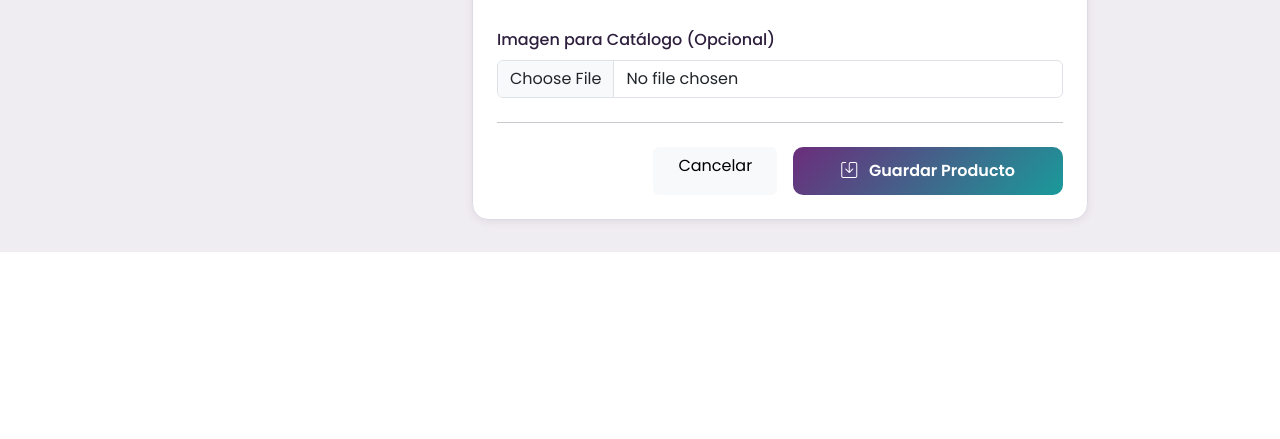
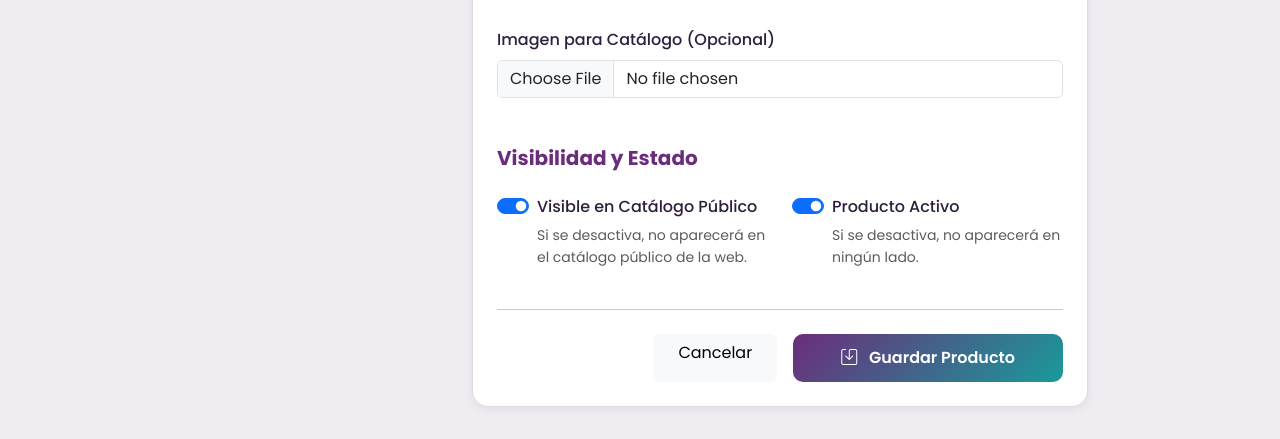
Before and after one commit to jensen27718/sistema-jema, a Django app: page /panel/productos/crear/ in a window 1280 px wide. Shown: the part 810-1249 px from the top of the page. Before the commit the page ends 1062 px from the top, so only its background shows below. Run offline with Django 5.2, Linux system fonts and the light colour scheme; a user stored in the database is signed in; tables that the repository leaves empty hold one stand-in row (values such as "Sample post").

Commit message:
nuevo boton productos

```diff
--- a/products/catalog_views.py
+++ b/products/catalog_views.py
@@ -322,7 +322,7 @@ def generate_catalog_pdf_view(request):
     category_ids = request.POST.getlist('categories')
     phone = request.POST.get('phone', '321 216 5252')
 
-    products = Product.objects.all()
+    products = Product.objects.filter(is_active=True, is_online=True)
     if product_type:
         products = products.filter(product_type=product_type)
     if category_ids:
--- a/products/forms.py
+++ b/products/forms.py
@@ -20,7 +20,7 @@ class AddressForm(forms.ModelForm):
 class ProductForm(forms.ModelForm):
     class Meta:
         model = Product
-        fields = ['name', 'categories', 'product_type', 'description', 'source_file', 'image']
+        fields = ['name', 'categories', 'product_type', 'description', 'source_file', 'image', 'is_online', 'is_active']
         widgets = {
             'name': forms.TextInput(attrs={'class': 'form-control'}),
             'categories': forms.CheckboxSelectMultiple(),  # Soporte para múltiples categorías
@@ -28,12 +28,17 @@ class ProductForm(forms.ModelForm):
             'description': forms.Textarea(attrs={'class': 'form-control', 'rows': 3}),
             'source_file': forms.FileInput(attrs={'class': 'form-control'}),
             'image': forms.FileInput(attrs={'class': 'form-control'}),
+            'is_online': forms.CheckboxInput(attrs={'class': 'form-check-input'}),
+            'is_active': forms.CheckboxInput(attrs={'class': 'form-check-input'}),
         }
         labels = {
             'categories': 'Categorías (selecciona una o más)',
+            'is_online': 'Visible en Catálogo Público',
+            'is_active': 'Producto Activo',
         }
         help_texts = {
             'categories': 'El producto aparecerá en todas las categorías seleccionadas',
+            'is_active': 'Si se desactiva, no aparecerá en ningún lado.',
         }
 
 
--- a/products/models.py
+++ b/products/models.py
@@ -68,6 +68,7 @@ class Product(models.Model):
         ('impreso_globo', 'Impreso para Globos'),
         ('cinta', 'Cinta Ramos'),
         ('logo', 'Stickers Logo'),
+        ('interno', 'Manejo Interno / Otros'),
     )
 
     name = models.CharField("Referencia / Nombre", max_length=200)
@@ -82,7 +83,10 @@ class Product(models.Model):
     image = models.ImageField("Imagen Catálogo", upload_to='products_img/', blank=True, null=True)
 
     # Control de visibilidad en catálogo público
-    is_online = models.BooleanField("Visible en Catálogo", default=True)
+    is_online = models.BooleanField("Visible en Catálogo Público", default=True)
+
+    # Control de estado general (Activado/Desactivado)
+    is_active = models.BooleanField("Producto Activo (General)", default=True, help_text="Si se desactiva, no aparecerá ni en catálogo ni en pedidos internos.")
 
     created_at = models.DateTimeField(auto_now_add=True)
 
--- a/products/views.py
+++ b/products/views.py
@@ -230,10 +230,11 @@ def catalogo_publico_view(request, type_slug, category_slug=None):
         # Si el slug no es válido, 404 o redirigir al default
         return redirect('catalogo_root')
 
-    # 1. Obtener productos base (solo del tipo actual y online)
+    # 1. Obtener productos base (solo del tipo actual, activos y online)
     products_query = Product.objects.filter(
         product_type=current_type_code,
         variants__isnull=False,
+        is_active=True,
         is_online=True
     ).distinct().order_by('-created_at')
 
@@ -254,6 +255,7 @@ def catalogo_publico_view(request, type_slug, category_slug=None):
     if not request.headers.get('x-requested-with') == 'XMLHttpRequest':
         categories = Category.objects.filter(
             products__product_type=current_type_code,
+            products__is_active=True,
             products__is_online=True
         ).distinct()
 
@@ -690,7 +692,7 @@ def product_list_enhanced_view(request):
     - Ordenamiento
     - Checkboxes para acciones masivas
     """
-    products = Product.objects.all().prefetch_related('categories', 'variants')
+    products = Product.objects.filter(is_active=True).prefetch_related('categories', 'variants')
 
     # Búsqueda
     search_query = request.GET.get('q', '')
@@ -790,6 +792,22 @@ def mass_edit_products_view(request):
             product_names = [p.name for p in products[:5]]  # Primeros 5
             products.delete()
             msg = f'✓ {count} producto(s) eliminado(s): {", ".join(product_names)}{"..." if count > 5 else ""}'
+            if request.headers.get('x-requested-with') == 'XMLHttpRequest':
+                return JsonResponse({'status': 'ok', 'message': msg})
+            messages.success(request, msg)
+            return redirect('panel_product_list')
+
+        elif action == 'set_active':
+            products.update(is_active=True)
+            msg = f'✓ {count} producto(s) marcados como ACTIVOS.'
+            if request.headers.get('x-requested-with') == 'XMLHttpRequest':
+                return JsonResponse({'status': 'ok', 'message': msg})
+            messages.success(request, msg)
+            return redirect('panel_product_list')
+
+        elif action == 'set_inactive':
+            products.update(is_active=False)
+            msg = f'✓ {count} producto(s) marcados como INACTIVOS (Ocultos de todo lado).'
             if request.headers.get('x-requested-with') == 'XMLHttpRequest':
                 return JsonResponse({'status': 'ok', 'message': msg})
             messages.success(request, msg)
@@ -900,6 +918,11 @@ def inline_edit_product_api(request):
             product.save()
             return JsonResponse({'status': 'ok', 'new_value': value})
 
+        elif field == 'is_active':
+            product.is_active = bool(value)
+            product.save()
+            return JsonResponse({'status': 'ok', 'new_value': value})
+
         elif field == 'categories':
             # value debe ser una lista de IDs [1, 2, 5]
             categories = Category.objects.filter(id__in=value)
--- a/templates/dashboard/products/form.html
+++ b/templates/dashboard/products/form.html
@@ -58,6 +58,29 @@
                 <div class="mb-4">
                     <label class="form-label fw-medium">Imagen para Catálogo (Opcional)</label>
                     {{ form.image }}
+                </div>
+
+                <h5 class="fw-bold mb-4 mt-5 text-jema-purple">Visibilidad y Estado</h5>
+
+                <div class="row">
+                    <div class="col-md-6">
+                        <div class="form-check form-switch mb-3">
+                            {{ form.is_online }}
+                            <label class="form-check-label fw-medium" for="{{ form.is_online.id_for_label }}">
+                                {{ form.is_online.label }}
+                            </label>
+                            <div class="form-text">Si se desactiva, no aparecerá en el catálogo público de la web.</div>
+                        </div>
+                    </div>
+                    <div class="col-md-6">
+                        <div class="form-check form-switch mb-3">
+                            {{ form.is_active }}
+                            <label class="form-check-label fw-medium" for="{{ form.is_active.id_for_label }}">
+                                {{ form.is_active.label }}
+                            </label>
+                            <div class="form-text">{{ form.is_active.help_text }}</div>
+                        </div>
+                    </div>
                 </div>
 
                 <hr class="my-4">
```
Also changed, not shown: products/internal_order_views.py (+4 -4 lines), templates/dashboard/products/list_enhanced.html (+28 -2 lines), templates/dashboard/products/partials/product_list_results.html (+15 -0 lines), products/migrations/0013_product_is_active_alter_product_is_online_and_more.py (added).
